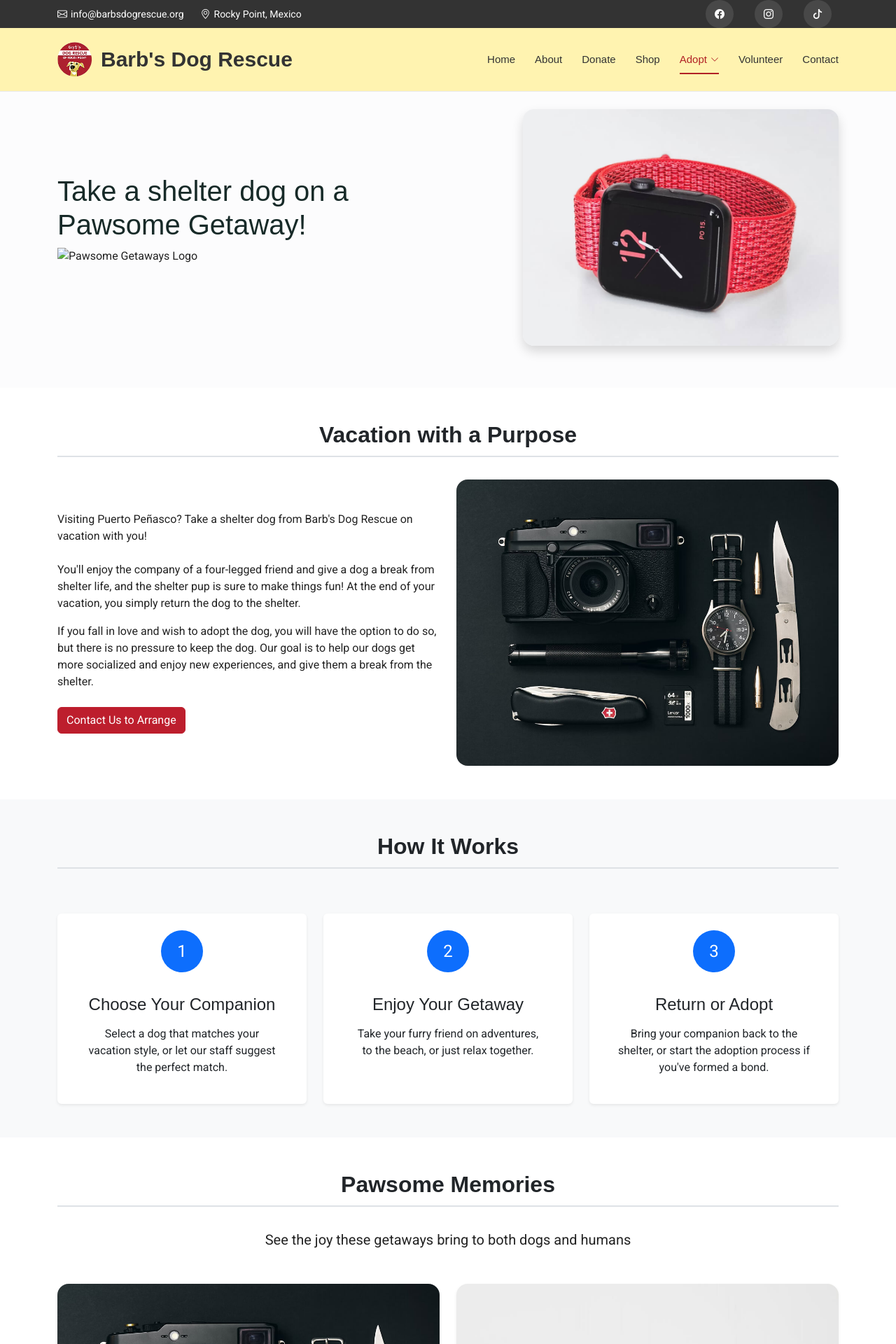
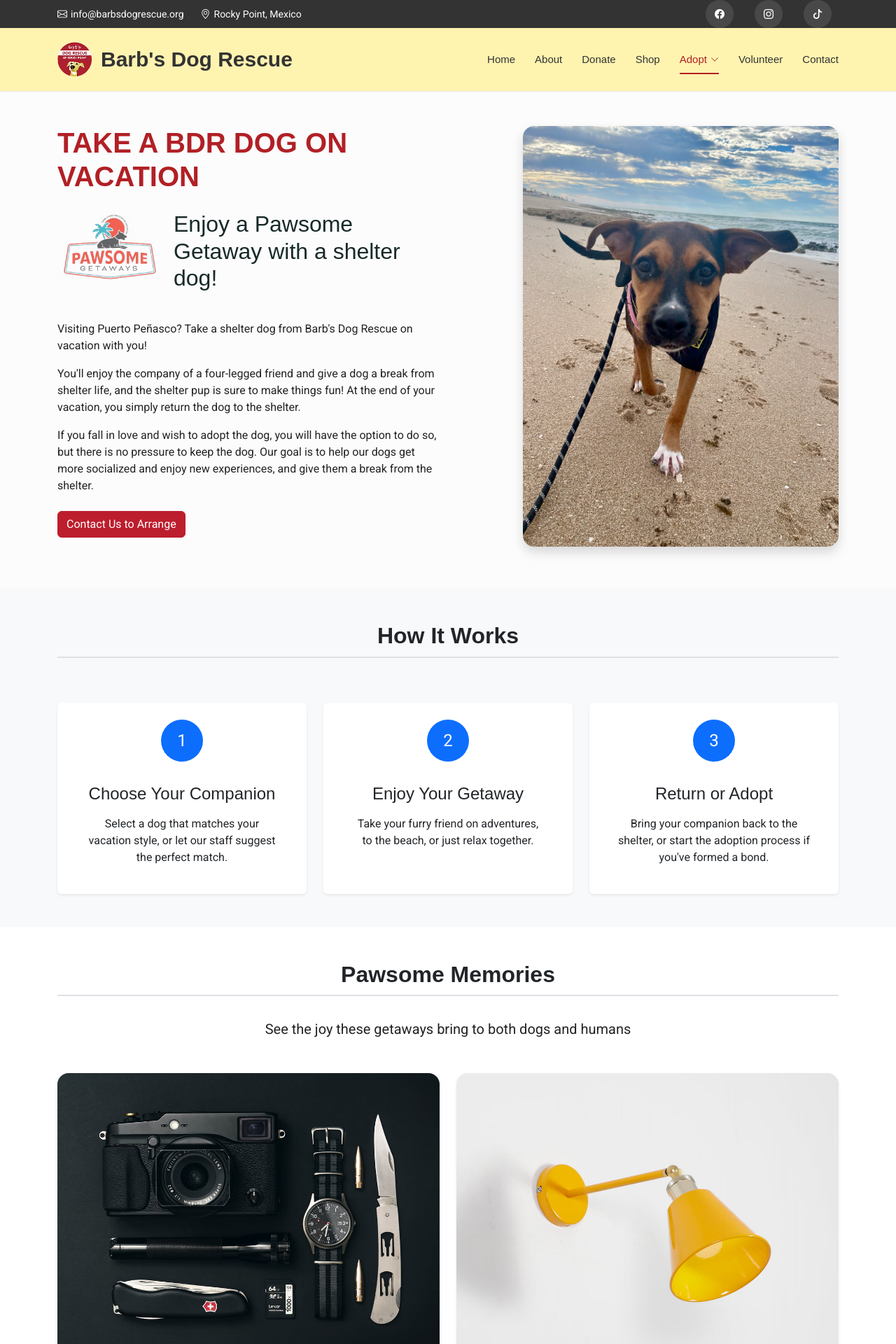
Before and after one commit to charliegriefer/barbs-site, a Flask app: page /vacation in a window 1280 px wide. Shown: the top 1920 px of the page at 70% size. Run offline with Flask 3, Linux system fonts and the light colour scheme; some libraries are stand-ins or nearby versions.

Commit message:
For #7 - enhancements to getaway page

```diff
--- a/app/blueprints/adopt/templates/adopt/vacation.html
+++ b/app/blueprints/adopt/templates/adopt/vacation.html
@@ -5,42 +5,25 @@
 {% block content %}
 <!-- Hero Section -->
 <section id="vacation-hero" class="section bg-light-subtle">
-  <div class="container position-relative" data-aos="fade-up" data-aos-delay="100">
-    <div class="row gy-5 justify-content-between align-items-center mt-5">
+  <div class="container position-relative" style="margin-top: 120px;" data-aos="fade-up" data-aos-delay="100">
+    <div class="row justify-content-between"> <!-- Removed mt-5, using container margin instead -->
       <div class="col-lg-6">
-        <h1>Take a shelter dog on a Pawsome Getaway!</h1>
-        <div class="mb-4">
-          <img src="{{ url_for('static', filename='img/pawsome-getaways-logo.png') }}" alt="Pawsome Getaways Logo" class="img-fluid" style="max-width: 250px;">
+        <h1 style="color: var(--barbs-primary); font-size: 2.5rem; font-weight: 600;">TAKE A BDR DOG ON VACATION</h1>
+        <div class="d-flex align-items-center mb-4">
+          <img src="{{ url_for('static', filename='img/adopt/getaway/pawsome getaways.png') }}" alt="Pawsome Getaways Logo" class="img-fluid me-3" style="max-width: 150px;">
+          <h2 class="mb-0">Enjoy a Pawsome Getaway with a shelter dog!</h2>
         </div>
-      </div>
-      <div class="col-lg-5">
-        <img src="{{ url_for('static', filename='img/portfolio/product-1.jpg') }}" class="img-fluid rounded-4 shadow" alt="Dog on vacation">
-      </div>
-    </div>
-  </div>
-</section>
 
-<!-- Vacation with a Purpose Section -->
-<section id="purpose" class="section bg-white py-5">
-  <div class="container">
-    <div class="row">
-      <div class="col-12">
-        <h2 class="section-title">Vacation with a Purpose</h2>
-      </div>
-    </div>
-    <div class="row align-items-center">
-      <div class="col-lg-6">
-        <p class="mb-4">Visiting Puerto Peñasco? Take a shelter dog from Barb's Dog Rescue on vacation with you!</p>
+        <!-- Vacation with a Purpose content moved up -->
+        <p class="mb-3">Visiting Puerto Peñasco? Take a shelter dog from Barb's Dog Rescue on vacation with you!</p>
         <p>You'll enjoy the company of a four-legged friend and give a dog a break from shelter life, and the shelter pup is sure to make things fun! At the end of your vacation, you simply return the dog to the shelter.</p>
         <p>If you fall in love and wish to adopt the dog, you will have the option to do so, but there is no pressure to keep the dog. Our goal is to help our dogs get more socialized and enjoy new experiences, and give them a break from the shelter.</p>
         <div class="mt-4">
           <a href="mailto:barbsdogrescue@gmail.com" class="btn btn-danger">Contact Us to Arrange</a>
         </div>
       </div>
-      <div class="col-lg-6">
-        <div class="mt-4 mt-lg-0">
-          <img src="{{ url_for('static', filename='img/portfolio/product-2.jpg') }}" class="img-fluid rounded-4" alt="Dog at beach">
-        </div>
+      <div class="col-lg-5">
+        <img src="{{ url_for('static', filename='img/adopt/getaway/islay_beach.png') }}" class="img-fluid rounded-4 shadow" alt="Dog on vacation">
       </div>
     </div>
   </div>
```
Also changed, not shown: app/static/img/adopt/getaway/islay_beach.png (added), app/static/img/adopt/getaway/pawsome getaways.png (added), app/static/img/pawsome-getaways-logo.png (deleted).
